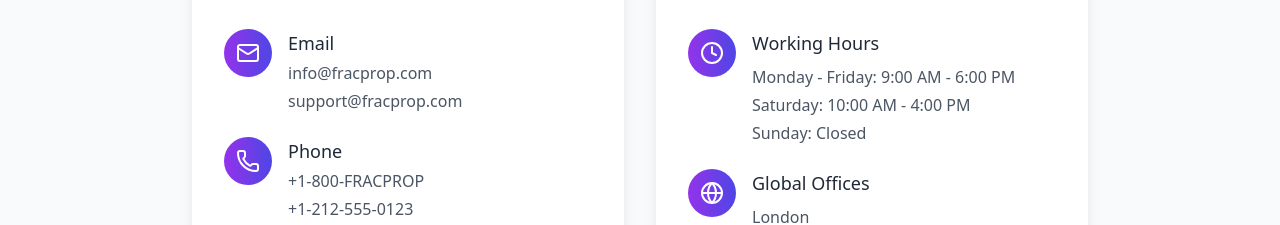
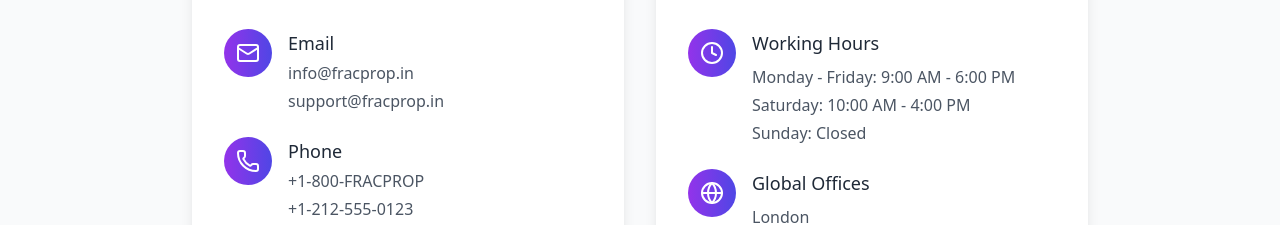
Before and after one commit to Ambar-06/FracProp_frontend, a Next.js app: page /contact in a window 1280 px wide. Shown: the part 331-556 px from the top of the page. Built offline with nearby package versions, Linux system fonts and the light colour scheme; sample sign-in values are in the browser's storage.

Commit message:
small fix

```diff
--- a/src/app/contact/page.tsx
+++ b/src/app/contact/page.tsx
@@ -29,13 +29,13 @@
                   <div className="ml-4">
                     <h3 className="text-lg font-medium text-gray-800">Email</h3>
                     <p className="mt-1 text-gray-600">
-                      <a href="mailto:info@fracprop.com" className="hover:text-purple-600 transition-colors">
-                        info@fracprop.com
+                      <a href="mailto:info@fracprop.in" className="hover:text-purple-600 transition-colors">
+                        info@fracprop.in
                       </a>
                     </p>
                     <p className="mt-1 text-gray-600">
-                      <a href="mailto:support@fracprop.com" className="hover:text-purple-600 transition-colors">
-                        support@fracprop.com
+                      <a href="mailto:support@fracprop.in" className="hover:text-purple-600 transition-colors">
+                        support@fracprop.in
                       </a>
                     </p>
                   </div>
```
